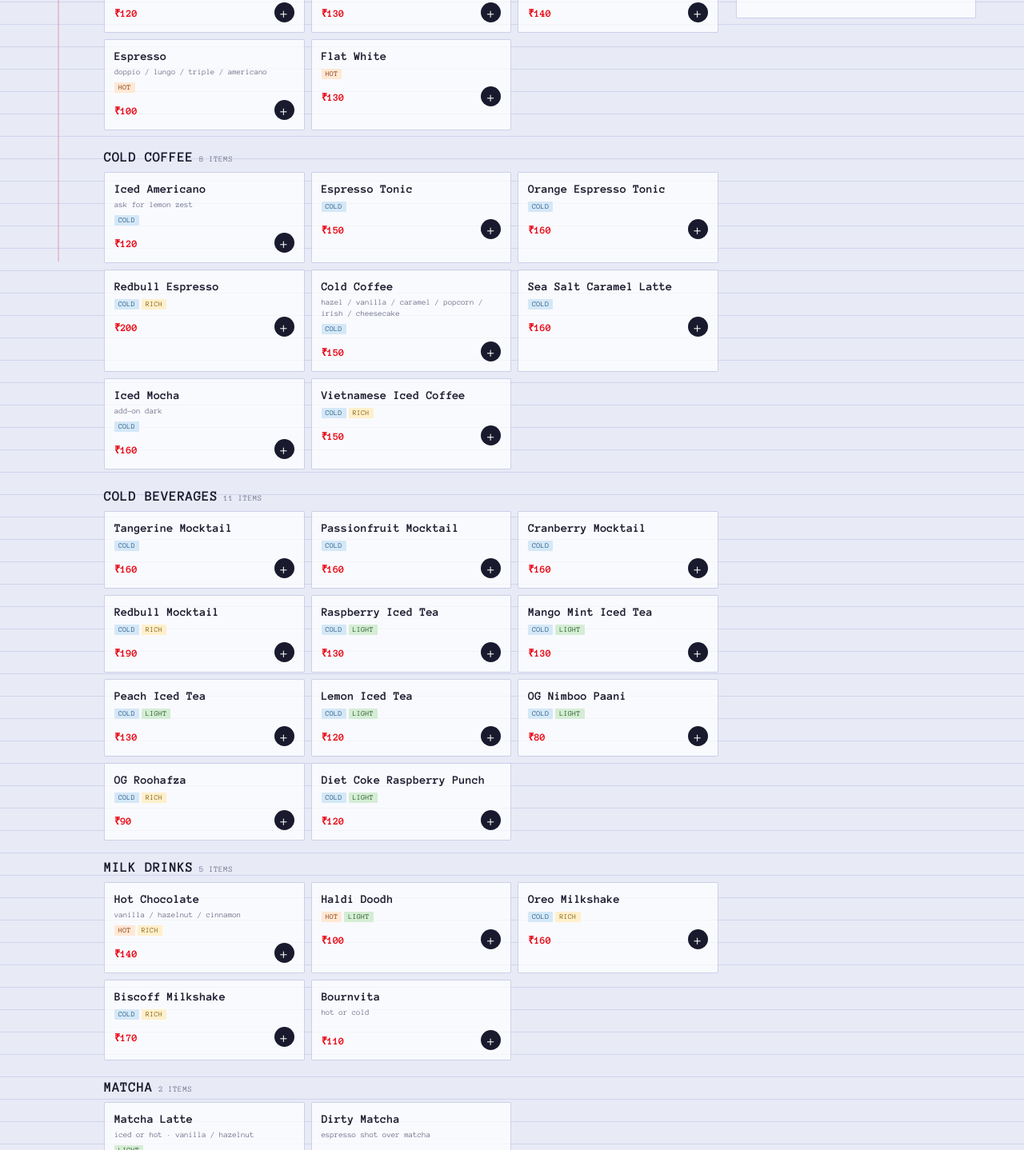
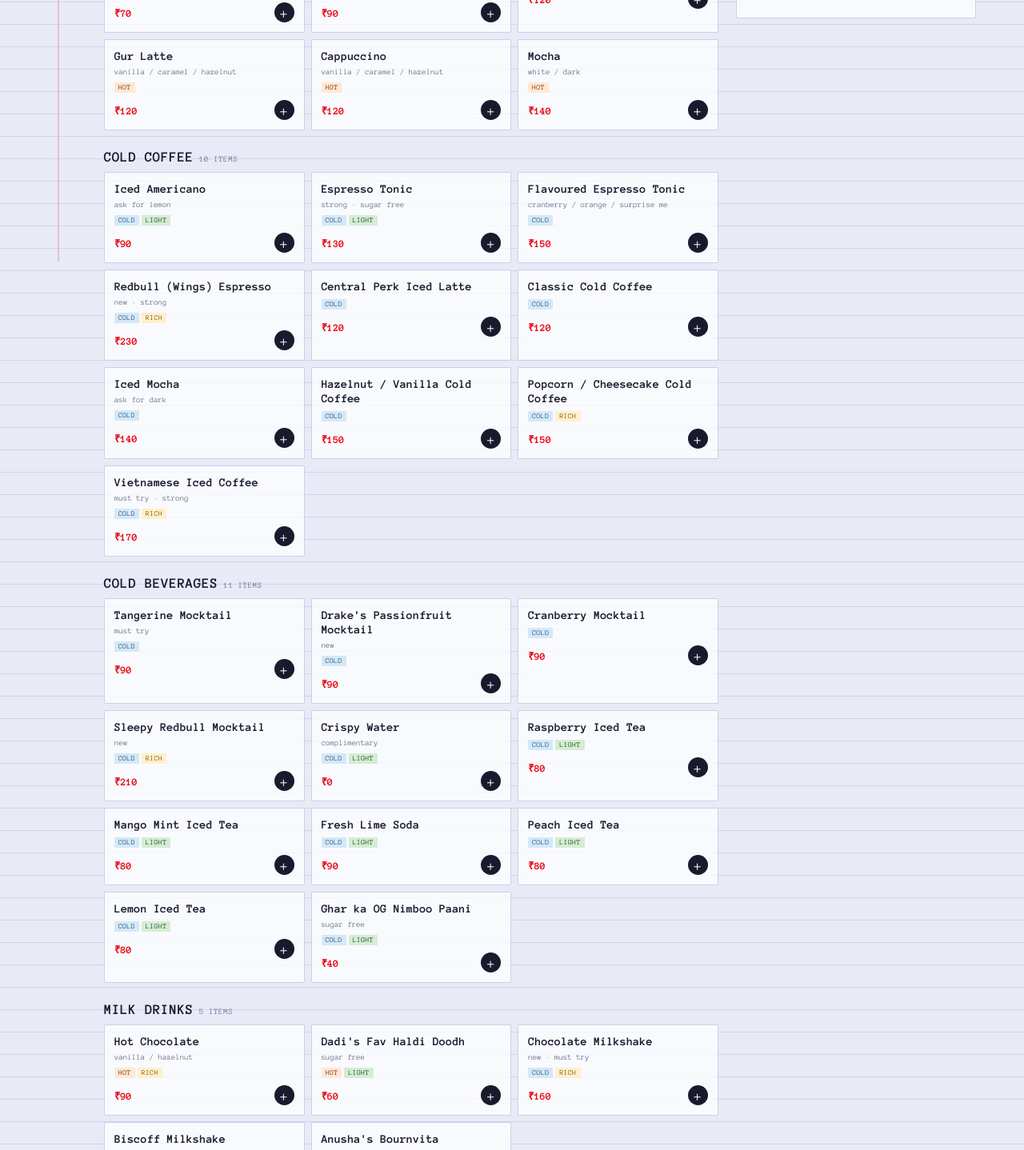
Before and after one commit to hemank9/CreateryDemo, a plain HTML site: page index.html in a window 1280 px wide. Shown: the part 473-1911 px from the top of the page at 80% size. Drawn offline with Linux system fonts and the light colour scheme.

Commit message:
Menu Update index.html
changed menu and order ID now shows CR8-xxxx

```diff
--- a/index.html
+++ b/index.html
@@ -238,51 +238,61 @@ nav{position:sticky;top:0;z-index:200;background:rgba(232,234,246,0.96);backdrop
 </div>
 <script>
 const MENU=[
-  {id:1,n:'Cappuccino',s:'hazelnut / vanilla',p:120,c:'hot-coffee',t:['hot'],x:{flavour:['Classic','Hazelnut +10','Vanilla +10']}},
-  {id:2,n:'Latte',s:'vanilla / caramel / gur',p:130,c:'hot-coffee',t:['hot'],x:{flavour:['Classic','Vanilla +10','Caramel +10','Gur +10']}},
-  {id:3,n:'Mocha',s:'white / dark / cinnamon',p:140,c:'hot-coffee',t:['hot'],x:{variant:['White','Dark','Cinnamon']}},
-  {id:4,n:'Espresso',s:'doppio / lungo / triple / americano',p:100,c:'hot-coffee',t:['hot'],x:{variant:['Single','Doppio +10','Lungo +10','Triple +20','Americano']}},
-  {id:5,n:'Flat White',s:'',p:130,c:'hot-coffee',t:['hot']},
-  {id:6,n:'Iced Americano',s:'ask for lemon zest',p:120,c:'cold-coffee',t:['cold'],x:{extras:['No extras','Lemon zest']}},
-  {id:7,n:'Espresso Tonic',s:'',p:150,c:'cold-coffee',t:['cold']},
-  {id:8,n:'Orange Espresso Tonic',s:'',p:160,c:'cold-coffee',t:['cold']},
-  {id:9,n:'Redbull Espresso',s:'',p:200,c:'cold-coffee',t:['cold','more-sugar']},
-  {id:10,n:'Cold Coffee',s:'hazel / vanilla / caramel / popcorn / irish / cheesecake',p:150,c:'cold-coffee',t:['cold'],x:{flavour:['Classic','Hazelnut +10','Vanilla +10','Caramel +10','Popcorn +10','Irish +15','Cheesecake +15']}},
-  {id:11,n:'Sea Salt Caramel Latte',s:'',p:160,c:'cold-coffee',t:['cold']},
-  {id:12,n:'Iced Mocha',s:'add-on dark',p:160,c:'cold-coffee',t:['cold'],x:{extras:['Regular','Add dark +10']}},
-  {id:13,n:'Vietnamese Iced Coffee',s:'',p:150,c:'cold-coffee',t:['cold','more-sugar']},
-  {id:14,n:'Tangerine Mocktail',s:'',p:160,c:'cold-beverages',t:['cold']},
-  {id:15,n:'Passionfruit Mocktail',s:'',p:160,c:'cold-beverages',t:['cold']},
-  {id:16,n:'Cranberry Mocktail',s:'',p:160,c:'cold-beverages',t:['cold']},
-  {id:17,n:'Redbull Mocktail',s:'',p:190,c:'cold-beverages',t:['cold','more-sugar']},
-  {id:18,n:'Raspberry Iced Tea',s:'',p:130,c:'cold-beverages',t:['cold','less-sugar']},
-  {id:19,n:'Mango Mint Iced Tea',s:'',p:130,c:'cold-beverages',t:['cold','less-sugar']},
-  {id:20,n:'Peach Iced Tea',s:'',p:130,c:'cold-beverages',t:['cold','less-sugar']},
-  {id:21,n:'Lemon Iced Tea',s:'',p:120,c:'cold-beverages',t:['cold','less-sugar']},
-  {id:22,n:'OG Nimboo Paani',s:'',p:80,c:'cold-beverages',t:['cold','less-sugar']},
-  {id:23,n:'OG Roohafza',s:'',p:90,c:'cold-beverages',t:['cold','more-sugar']},
-  {id:24,n:'Diet Coke Raspberry Punch',s:'',p:120,c:'cold-beverages',t:['cold','less-sugar']},
-  {id:25,n:'Hot Chocolate',s:'vanilla / hazelnut / cinnamon',p:140,c:'milk',t:['hot','more-sugar'],x:{flavour:['Classic','Vanilla +10','Hazelnut +10','Cinnamon +10']}},
-  {id:26,n:'Haldi Doodh',s:'',p:100,c:'milk',t:['hot','less-sugar']},
-  {id:27,n:'Oreo Milkshake',s:'',p:160,c:'milk',t:['cold','more-sugar']},
-  {id:28,n:'Biscoff Milkshake',s:'',p:170,c:'milk',t:['cold','more-sugar']},
-  {id:29,n:'Bournvita',s:'hot or cold',p:110,c:'milk',t:[],x:{temp:['Hot','Cold']}},
-  {id:30,n:'Matcha Latte',s:'iced or hot · vanilla / hazelnut',p:180,c:'matcha',t:['less-sugar'],x:{temp:['Iced','Hot'],extras:['No add-on','Vanilla +10','Hazelnut +10']}},
-  {id:31,n:'Dirty Matcha',s:'espresso shot over matcha',p:200,c:'matcha',t:[]},
-  {id:32,n:'Minty Green Crunch Salad',s:'',p:220,c:'food',t:['food','less-sugar']},
-  {id:33,n:'Mediterranean Hummus Bowl',s:'',p:230,c:'food',t:['food','less-sugar']},
-  {id:34,n:'Peri Peri Paneer Bowl',s:'',p:240,c:'food',t:['food']},
-  {id:35,n:'Pesto Paneer Bowl',s:'',p:240,c:'food',t:['food']},
-  {id:36,n:'Nachos Platter',s:'',p:200,c:'food',t:['food']},
-  {id:37,n:'Hummus Platter',s:'',p:190,c:'food',t:['food','less-sugar']},
-  {id:38,n:'Choco Muffin',s:'',p:80,c:'desserts',t:['more-sugar']},
-  {id:39,n:'Strawberry Muffin',s:'',p:80,c:'desserts',t:['more-sugar']},
-  {id:40,n:'Choco Cookie',s:'',p:60,c:'desserts',t:['more-sugar']},
-  {id:41,n:'Biscoff Cookie',s:'',p:70,c:'desserts',t:['more-sugar']},
-  {id:42,n:'Choco Brownie',s:'',p:90,c:'desserts',t:['more-sugar']},
-  {id:43,n:'Sea Salt Caramel Brownie',s:'ask for ice cream',p:110,c:'desserts',t:['more-sugar'],x:{extras:['Without ice cream','With ice cream +30']}},
-  {id:44,n:'Lemon Cheesecake',s:'',p:130,c:'desserts',t:[]},
-  {id:45,n:'Chocolate Cheesecake',s:'',p:130,c:'desserts',t:['more-sugar']},
+  // HOT COFFEE
+  {id:1,n:"Sabrina's Espresso",s:'sugar free · strong',p:70,c:'hot-coffee',t:['hot','less-sugar']},
+  {id:2,n:'Hot Americano',s:'sugar free',p:90,c:'hot-coffee',t:['hot','less-sugar']},
+  {id:3,n:'Old School Flat White',s:'',p:120,c:'hot-coffee',t:['hot']},
+  {id:4,n:'Gur Latte',s:'vanilla / caramel / hazelnut',p:120,c:'hot-coffee',t:['hot'],x:{flavour:['Classic','Vanilla +30','Caramel +30','Hazelnut +30']}},
+  {id:5,n:'Cappuccino',s:'vanilla / caramel / hazelnut',p:120,c:'hot-coffee',t:['hot'],x:{flavour:['Classic','Vanilla +30','Caramel +30','Hazelnut +30']}},
+  {id:6,n:'Mocha',s:'white / dark',p:140,c:'hot-coffee',t:['hot'],x:{variant:['White','Dark']}},
+  // ICED COFFEE
+  {id:7,n:'Iced Americano',s:'ask for lemon',p:90,c:'cold-coffee',t:['cold','less-sugar'],x:{extras:['No lemon','With lemon']}},
+  {id:8,n:'Espresso Tonic',s:'strong · sugar free',p:130,c:'cold-coffee',t:['cold','less-sugar']},
+  {id:9,n:'Flavoured Espresso Tonic',s:'cranberry / orange / surprise me',p:150,c:'cold-coffee',t:['cold'],x:{flavour:['Cranberry','Orange','Surprise me']}},
+  {id:10,n:'Redbull (Wings) Espresso',s:'new · strong',p:230,c:'cold-coffee',t:['cold','more-sugar']},
+  {id:11,n:'Central Perk Iced Latte',s:'',p:120,c:'cold-coffee',t:['cold']},
+  {id:12,n:'Classic Cold Coffee',s:'',p:120,c:'cold-coffee',t:['cold']},
+  {id:13,n:'Iced Mocha',s:'ask for dark',p:140,c:'cold-coffee',t:['cold'],x:{extras:['Regular','Add dark']}},
+  {id:14,n:'Hazelnut / Vanilla Cold Coffee',s:'',p:150,c:'cold-coffee',t:['cold'],x:{flavour:['Hazelnut','Vanilla']}},
+  {id:15,n:'Popcorn / Cheesecake Cold Coffee',s:'',p:150,c:'cold-coffee',t:['cold','more-sugar'],x:{flavour:['Popcorn','Cheesecake']}},
+  {id:16,n:'Vietnamese Iced Coffee',s:'must try · strong',p:170,c:'cold-coffee',t:['cold','more-sugar']},
+  // COLD BEVERAGES
+  {id:17,n:'Tangerine Mocktail',s:'must try',p:90,c:'cold-beverages',t:['cold']},
+  {id:18,n:"Drake's Passionfruit Mocktail",s:'new',p:90,c:'cold-beverages',t:['cold']},
+  {id:19,n:'Cranberry Mocktail',s:'',p:90,c:'cold-beverages',t:['cold']},
+  {id:20,n:'Sleepy Redbull Mocktail',s:'new',p:210,c:'cold-beverages',t:['cold','more-sugar']},
+  {id:21,n:'Crispy Water',s:'complimentary',p:0,c:'cold-beverages',t:['cold','less-sugar']},
+  {id:22,n:'Raspberry Iced Tea',s:'',p:80,c:'cold-beverages',t:['cold','less-sugar']},
+  {id:23,n:'Mango Mint Iced Tea',s:'',p:80,c:'cold-beverages',t:['cold','less-sugar']},
+  {id:24,n:'Fresh Lime Soda',s:'',p:90,c:'cold-beverages',t:['cold','less-sugar']},
+  {id:25,n:'Peach Iced Tea',s:'',p:80,c:'cold-beverages',t:['cold','less-sugar']},
+  {id:26,n:'Lemon Iced Tea',s:'',p:80,c:'cold-beverages',t:['cold','less-sugar']},
+  {id:27,n:'Ghar ka OG Nimboo Paani',s:'sugar free',p:40,c:'cold-beverages',t:['cold','less-sugar']},
+  // MILK
+  {id:28,n:'Hot Chocolate',s:'vanilla / hazelnut',p:90,c:'milk',t:['hot','more-sugar'],x:{flavour:['Classic','Vanilla +30','Hazelnut +30']}},
+  {id:29,n:"Dadi's Fav Haldi Doodh",s:'sugar free',p:60,c:'milk',t:['hot','less-sugar']},
+  {id:30,n:'Chocolate Milkshake',s:'new · must try',p:160,c:'milk',t:['cold','more-sugar']},
+  {id:31,n:'Biscoff Milkshake',s:'',p:180,c:'milk',t:['cold','more-sugar']},
+  {id:32,n:"Anusha's Bournvita",s:'must try',p:70,c:'milk',t:[],x:{temp:['Iced','Hot']}},
+  // MATCHA
+  {id:33,n:'Matcha Latte',s:'iced or hot · vanilla / hazelnut',p:170,c:'matcha',t:['less-sugar'],x:{temp:['Iced','Hot'],flavour:['Classic','Vanilla +30','Hazelnut +30']}},
+  {id:34,n:'Dirty Dancing Matcha',s:'new · espresso over matcha',p:210,c:'matcha',t:[]},
+  // FOOD
+  {id:35,n:'Hummus Platter',s:'pita, lavash, khakhra & fresh veggies',p:160,c:'food',t:['food','less-sugar']},
+  {id:36,n:'Honey x Nimbu Hummus Salad',s:'vinaigrette, hummus, crisp lavash, honey & lemon',p:140,c:'food',t:['food','less-sugar']},
+  {id:37,n:'Pesto Paneer Salad',s:'grilled paneer, pesto, vinaigrette & peri peri khakhra',p:160,c:'food',t:['food']},
+  {id:38,n:'Tandoori Paneer Salad',s:'grilled paneer, fresh salad, mint yogurt chutney & lavash',p:160,c:'food',t:['food']},
+  {id:39,n:'Crispy Peanut Chaat',s:'peanuts, potato, onion, boondi, spices & nimbu',p:120,c:'food',t:['food','less-sugar']},
+  {id:40,n:'Korean Garlic Bun',s:'new · cream cheese, herby garlic butter',p:80,c:'food',t:['food']},
+  {id:41,n:"Let's Nachos",s:'new',p:140,c:'food',t:['food']},
+  // DESSERTS
+  {id:42,n:'Choco Muffin',s:'',p:40,c:'desserts',t:['more-sugar']},
+  {id:43,n:'Chocolate Cookie',s:'',p:50,c:'desserts',t:['more-sugar']},
+  {id:44,n:'Nutella Cookie',s:'',p:50,c:'desserts',t:['more-sugar']},
+  {id:45,n:'Chocolate Brownie',s:'must try',p:90,c:'desserts',t:['more-sugar']},
+  {id:46,n:'Sea Salt Caramel Brownie',s:'must try',p:90,c:'desserts',t:['more-sugar']},
+  {id:47,n:'Lemon Cheesecake',s:'',p:120,c:'desserts',t:[]},
+  {id:48,n:'Chocolate Cheesecake',s:'must try · new',p:120,c:'desserts',t:['more-sugar']},
 ];
 const CL={'hot-coffee':'Hot Coffee','cold-coffee':'Cold Coffee','cold-beverages':'Cold Beverages','milk':'Milk Drinks','matcha':'Matcha','food':'Food','desserts':'Desserts'};
 let cart=[],AF=new Set(),AC='all',CS={},step=1,slot='ASAP';
@@ -371,7 +381,7 @@ function rCO(){
       `<div class="pickup-info">📍 pickup counter is near the main entrance. your order number will be displayed on the board.</div>`+
       `<button class="next-btn" onclick="goStep(3)">confirm order →</button>`;
   } else if(step===3){
-    const oid='CRY-'+Math.floor(1000+Math.random()*9000);
+    const oid='CR8-'+Math.floor(1000+Math.random()*9000);
     cart=[];upAll();
     c=`<div class="success"><span class="si">✦</span>`+
       `<div class="s-title">order placed!</div>`+
```
